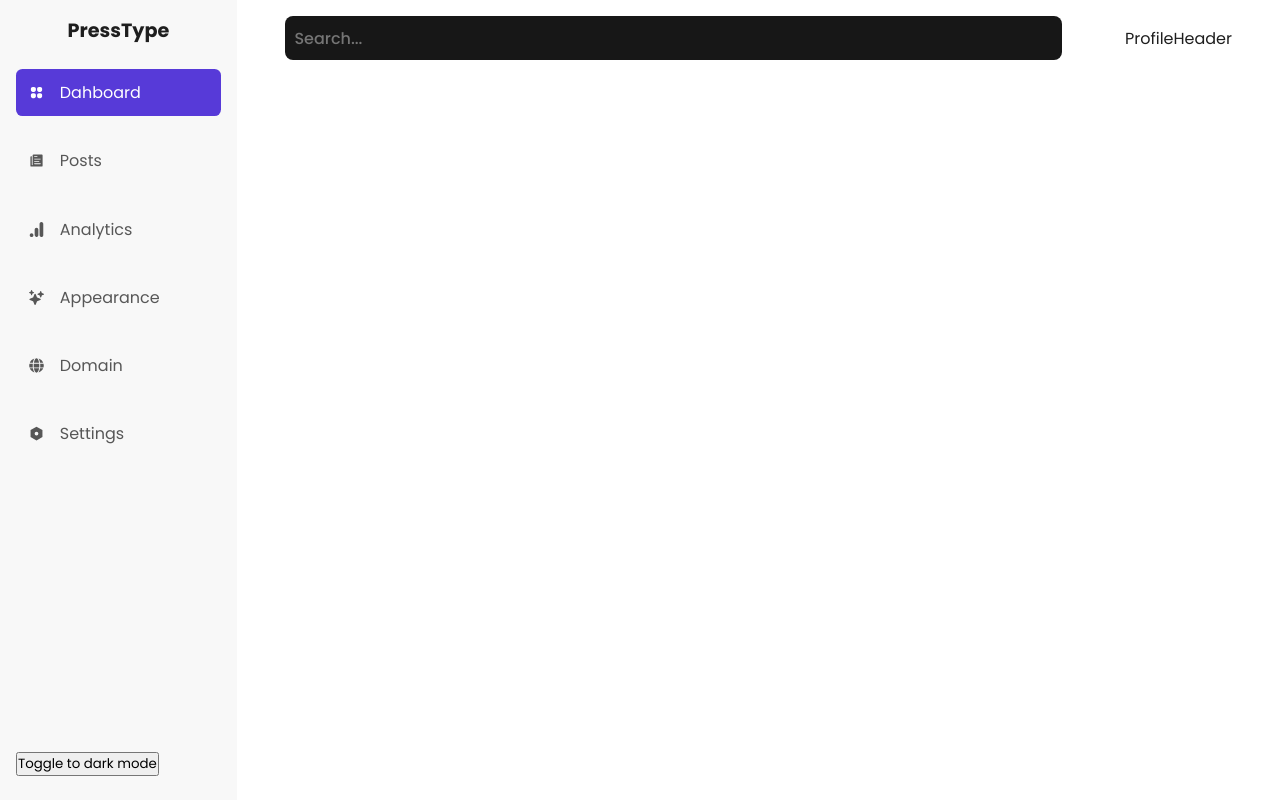
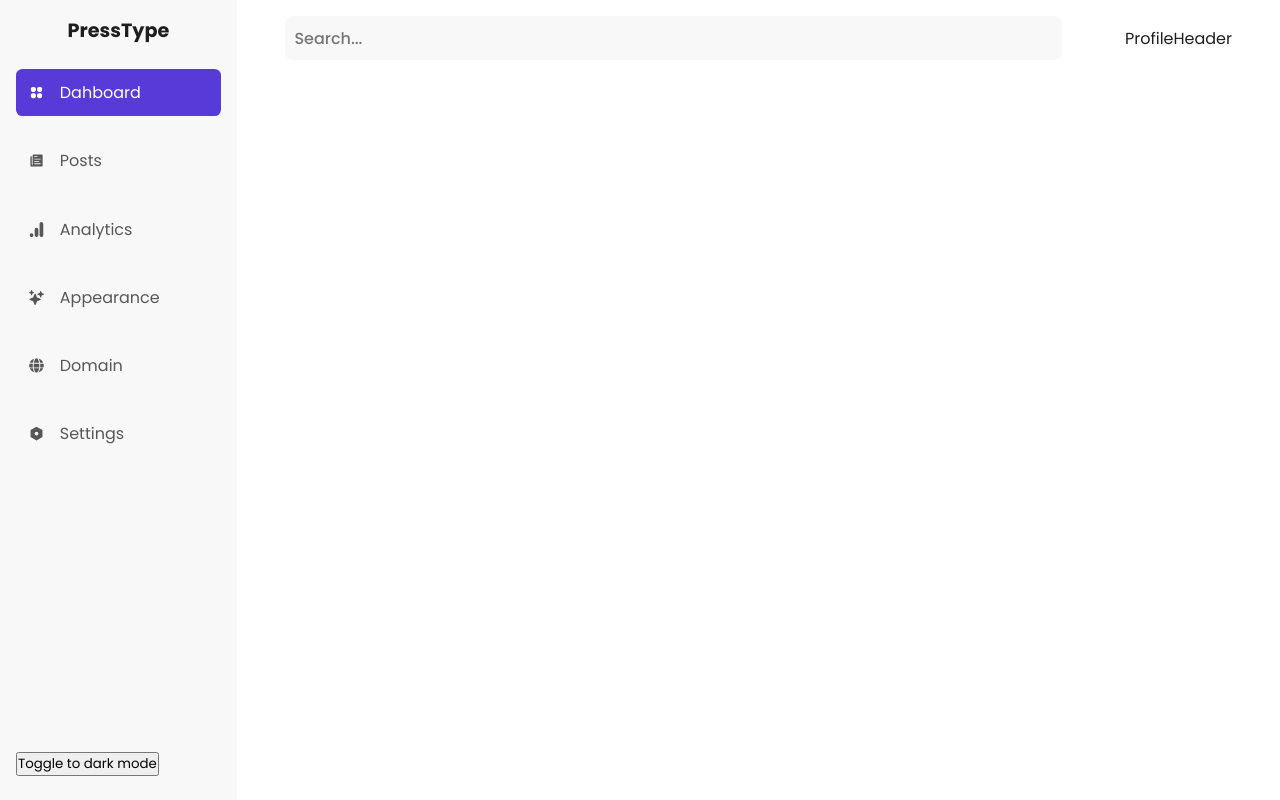
Before and after one commit to akinloluwami/presstype, a Next.js app: page /dashboard in a window 1280 px wide. Built offline with nearby package versions, Linux system fonts and the light colour scheme.

Commit message:
added data-theme attr

```diff
--- a/components/dashboard/searchbar/index.tsx
+++ b/components/dashboard/searchbar/index.tsx
@@ -1,12 +1,15 @@
+import { useTheme } from "@/contexts/ThemeContext";
 import React from "react";
 import styles from "./styles.module.scss";
 
 const Searchbar = () => {
+  const { theme } = useTheme();
   return (
     <input
       type="text"
       placeholder="Search..."
       className={styles.searchbar}
+      data-theme={theme}
     ></input>
   );
 };
```
